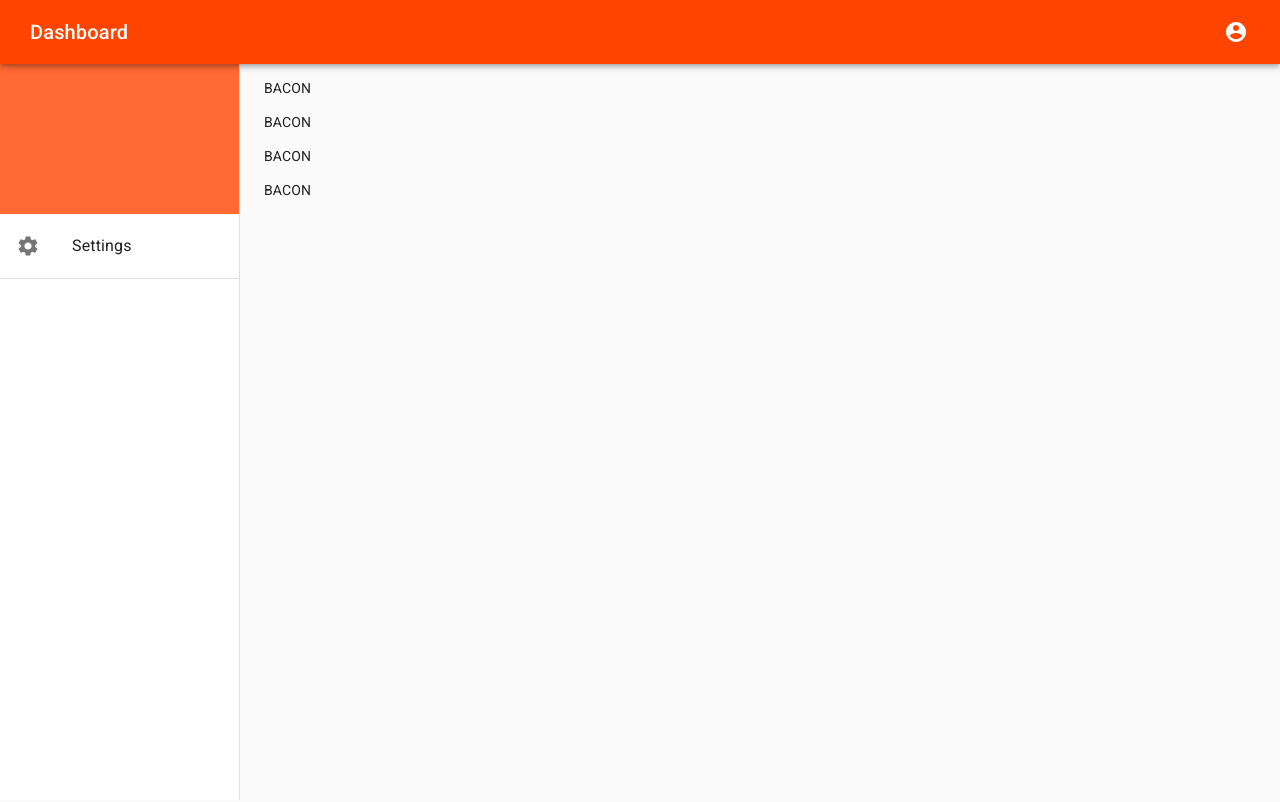
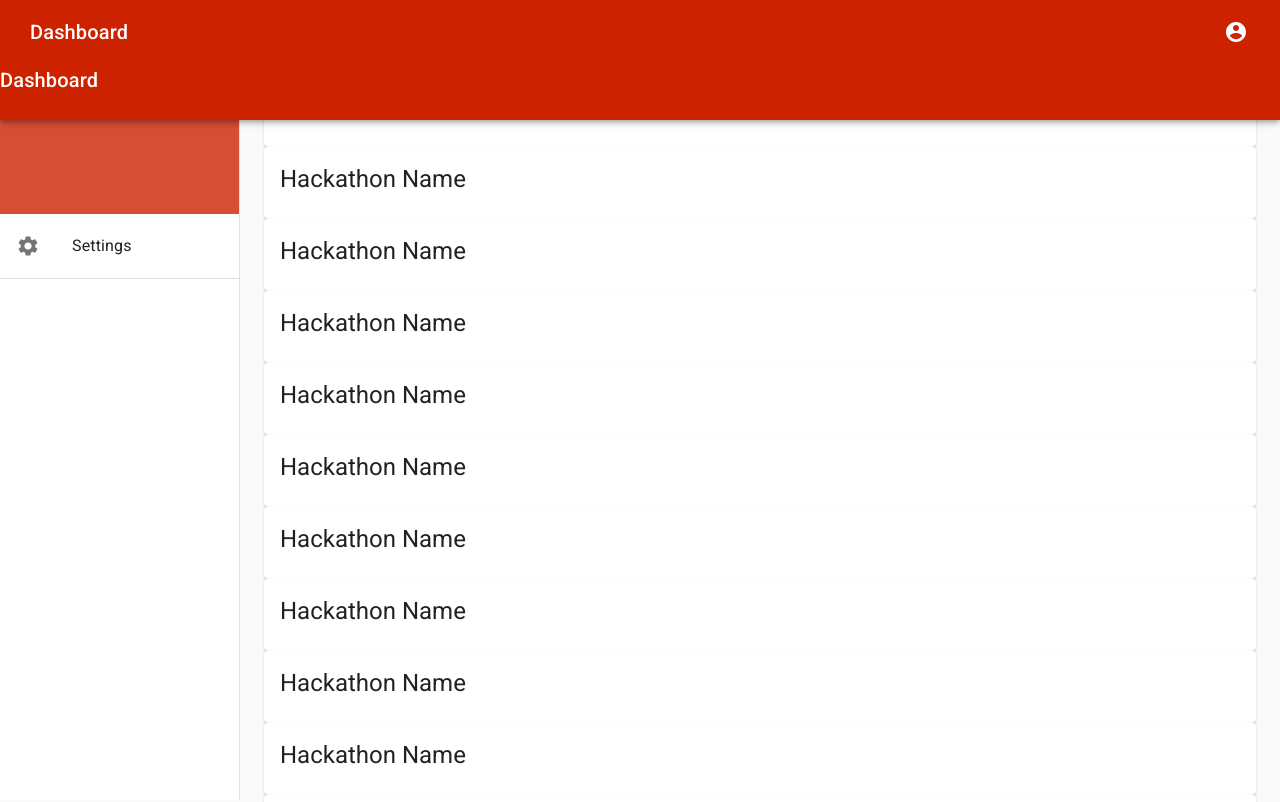
Before and after one commit to evscott/hackapp-client, a React (Create React App) app: page /dashboard in a window 1280 px wide. Shown: the top 802 px of the page. Built offline with nearby package versions, Linux system fonts and the light colour scheme.

Commit message:
Adds a fancy title to the dashboard.

```diff
--- a/src/components/dashboard/DashboardPage.js
+++ b/src/components/dashboard/DashboardPage.js
@@ -2,6 +2,7 @@ import React from "react";
 import Page from "../page/Page";
 import { makeStyles } from "@material-ui/core/styles";
 import SettingsIcon from "@material-ui/icons/Settings";
+import HackathonCard from "./HackathonCard";
 
 const useStyles = makeStyles(theme => {
   return {
@@ -21,11 +22,24 @@ export default function DashboardPage() {
   const classes = useStyles();
 
   return (
-    <Page drawerPrimary={drawerPrimary} drawerSecondary={drawerSecondary}>
-      <p>BACON</p>
-      <p>BACON</p>
-      <p>BACON</p>
-      <p>BACON</p>
+    <Page title="Dashboard" drawerPrimary={drawerPrimary} drawerSecondary={drawerSecondary}>
+      <HackathonCard/>
+      <HackathonCard/>
+      <HackathonCard/>
+      <HackathonCard/>
+      <HackathonCard/>
+
+      <HackathonCard/>
+      <HackathonCard/>
+      <HackathonCard/>
+      <HackathonCard/>
+      <HackathonCard/>
+      <HackathonCard/>
+      <HackathonCard/>
+      <HackathonCard/>
+      <HackathonCard/>
+      <HackathonCard/>
+
     </Page>
   );
 }
--- /dev/null
+++ b/src/components/dashboard/HackathonCard.js
@@ -0,0 +1,31 @@
+import React from "react";
+import PropTypes from "prop-types";
+import Typography from "@material-ui/core/Typography";
+import Card from "@material-ui/core/Card";
+import CardContent from "@material-ui/core/CardContent";
+import { makeStyles } from "@material-ui/core/styles";
+
+const useStyles = makeStyles(theme => {
+  return {
+    root: {
+      width: "100%"
+    }
+  };
+});
+
+export default function HackathonCard(props) {
+  const classes = useStyles();
+  return (
+    <Card className={classes.root}>
+      <CardContent>
+        <Typography variant="h5" component="h2">
+          Hackathon Name
+        </Typography>
+      </CardContent>
+    </Card>
+  );
+}
+
+HackathonCard.propTypes = {
+
+};
--- a/src/components/page/AppBar.js
+++ b/src/components/page/AppBar.js
@@ -1,4 +1,4 @@
-import React from "react";
+import React, { useEffect, useState } from "react";
 import PropTypes from "prop-types";
 import Typography from "@material-ui/core/Typography";
 import AppBar from "@material-ui/core/AppBar";
@@ -8,11 +8,19 @@ import IconButton from "@material-ui/core/IconButton";
 import AccountCircle from "@material-ui/icons/AccountCircle";
 import { makeStyles } from "@material-ui/core/styles";
 
+const scrollThreshold = 100;
+
 const useStyles = makeStyles(theme => {
   return {
     appBar: {
+      position: "fixed",
+      top: 0,
+      zIndex: 1301 // Ensures it is in front of any drawers
+    },
+    container: {
       position: "relative",
-      zIndex: 1301 // Ensures it is in front of any drawers
+      overflow: "hidden",
+      height: 120
     },
     appBarLeft: {
       marginLeft: "20px",
@@ -24,10 +32,14 @@ const useStyles = makeStyles(theme => {
       position: "absolute",
       right: 0
     },
-    appBarItem: {
+    title: {
       display: "inline-block",
       padding: "0 10px",
       verticalAlign: "middle"
+    },
+    megaTitle: {
+      display: "none",
+      marginLeft: 25
     },
     menu: {
       display: "inline-block",
@@ -39,11 +51,28 @@ const useStyles = makeStyles(theme => {
 });
 
 export default function AppBarComponent(props) {
+  const [expanded, setExpanded] = useState(true);
+
+  useEffect(() => {
+    const handleScroll = event => {
+      let scrollTop = window.pageYOffset;
+      if (scrollTop > scrollThreshold && expanded) {
+        setExpanded(false);
+      } else if (scrollTop <= scrollThreshold) {
+        setExpanded(true);
+      }
+    };
+    window.addEventListener("scroll", handleScroll);
+    return () => {
+      window.removeEventListener("scroll", handleScroll);
+    };
+  });
+
   const classes = useStyles();
   return (
-    <div className={classes.appBar}>
-      <AppBar className={classes.appBar} position="static">
-        <Toolbar>
+    <AppBar className={classes.appBar} position="static">
+      <div className={classes.container}>
+        <Toolbar className={classes.toolbar}>
           <div className={classes.appBarLeft}>
             <IconButton
               color="inherit"
@@ -56,7 +85,7 @@ export default function AppBarComponent(props) {
             <Typography
               component="h6"
               variant="h6"
-              className={classes.appBarItem}
+              className={classes.title}
               nowrap="true"
             >
               {props.title ? props.title : "HackApp"}
@@ -71,8 +100,16 @@ export default function AppBarComponent(props) {
             </IconButton>
           </div>
         </Toolbar>
-      </AppBar>
-    </div>
+        <Typography
+          component="p"
+          variant="h6"
+          className={expanded ? classes.megaTitleExpanded : classes.megaTitle}
+          nowrap="true"
+        >
+          {props.title ? props.title : "HackApp"}
+        </Typography>
+      </div>
+    </AppBar>
   );
 }
 
--- a/src/components/page/Drawer.js
+++ b/src/components/page/Drawer.js
@@ -11,7 +11,7 @@ const useStyles = makeStyles(theme => {
     drawerPaper: {
       width: drawerWidth
     }
-  }
+  };
 });
 
 export default function DrawerMenu(props) {
@@ -41,7 +41,7 @@ export default function DrawerMenu(props) {
           variant="permanent"
           anchor="left"
           classes={{
-            paper: classes.drawerPaper,
+            paper: classes.drawerPaper
           }}
           open
         >
@@ -54,5 +54,5 @@ export default function DrawerMenu(props) {
 
 DrawerMenu.propTypes = {
   isOpen: PropTypes.bool.isRequired,
-  setIsOpen: PropTypes.func.isRequired,
+  setIsOpen: PropTypes.func.isRequired
 };
--- a/src/components/page/DrawerList.js
+++ b/src/components/page/DrawerList.js
@@ -23,7 +23,7 @@ export default function DrawerList(props) {
   return (
     <div>
       <div className={classes.spacer} />
-      <Container className={classes.header} />
+      <div className={classes.header} />
       <List>
         {props.primaryButtons.map(button => (
           <ListItem button key={button.text}>
@@ -46,6 +46,6 @@ export default function DrawerList(props) {
 }
 
 DrawerList.propTypes = {
-  primaryButtons: PropTypes.array.isRequired,
-  secondaryButtons: PropTypes.array.isRequired
+  primaryButtons: PropTypes.array,
+  secondaryButtons: PropTypes.array
 };
--- a/src/components/page/Page.js
+++ b/src/components/page/Page.js
@@ -1,6 +1,7 @@
 import React from "react";
 import AppBar from "./AppBar";
 import Container from "@material-ui/core/Container";
+import Typography from "@material-ui/core/Typography";
 import { makeStyles } from "@material-ui/core/styles";
 import Drawer from "./Drawer";
 import { drawerWidth } from "./Drawer";
@@ -15,9 +16,10 @@ const useStyles = makeStyles(theme => {
       padding: 0
     },
     content: {
-      [theme.breakpoints.up('md')]: {
+      marginTop: 75,
+      [theme.breakpoints.up("md")]: {
         width: `calc(100% - ${drawerWidth}px)`,
-        marginLeft: drawerWidth,
+        marginLeft: drawerWidth
       }
     }
   };
@@ -35,10 +37,17 @@ export default function Page(props) {
   return (
     <div>
       <Container className={classes.appBarContainer}>
-        <AppBar title="Dashboard" onClickMenu={toggleMenu} />
+        <AppBar title={props.title} onClickMenu={toggleMenu} />
       </Container>
-      <Drawer className={classes.drawer} isOpen={drawerOpen} setIsOpen={toggleMenu}>
-        <DrawerList primaryButtons={props.drawerPrimary} secondaryButtons={props.drawerSecondary}/>
+      <Drawer
+        className={classes.drawer}
+        isOpen={drawerOpen}
+        setIsOpen={toggleMenu}
+      >
+        <DrawerList
+          primaryButtons={props.drawerPrimary}
+          secondaryButtons={props.drawerSecondary}
+        />
       </Drawer>
       <Container className={classes.content}>
         {props.children}
@@ -48,6 +57,7 @@ export default function Page(props) {
 }
 
 Drawer.propTypes = {
-  drawerPrimary: PropTypes.array.isRequired,
-  drawerSecondary: PropTypes.array.isRequired
+  drawerPrimary: PropTypes.array,
+  drawerSecondary: PropTypes.array,
+  title: PropTypes.string
 };
--- a/src/theme.js
+++ b/src/theme.js
@@ -9,7 +9,7 @@ import { createMuiTheme } from "@material-ui/core";
 export const theme = createMuiTheme({
   palette: {
     primary: {
-      main: "#ff4400"
+      main: "#cc2200"
     }
   }
 });
```
